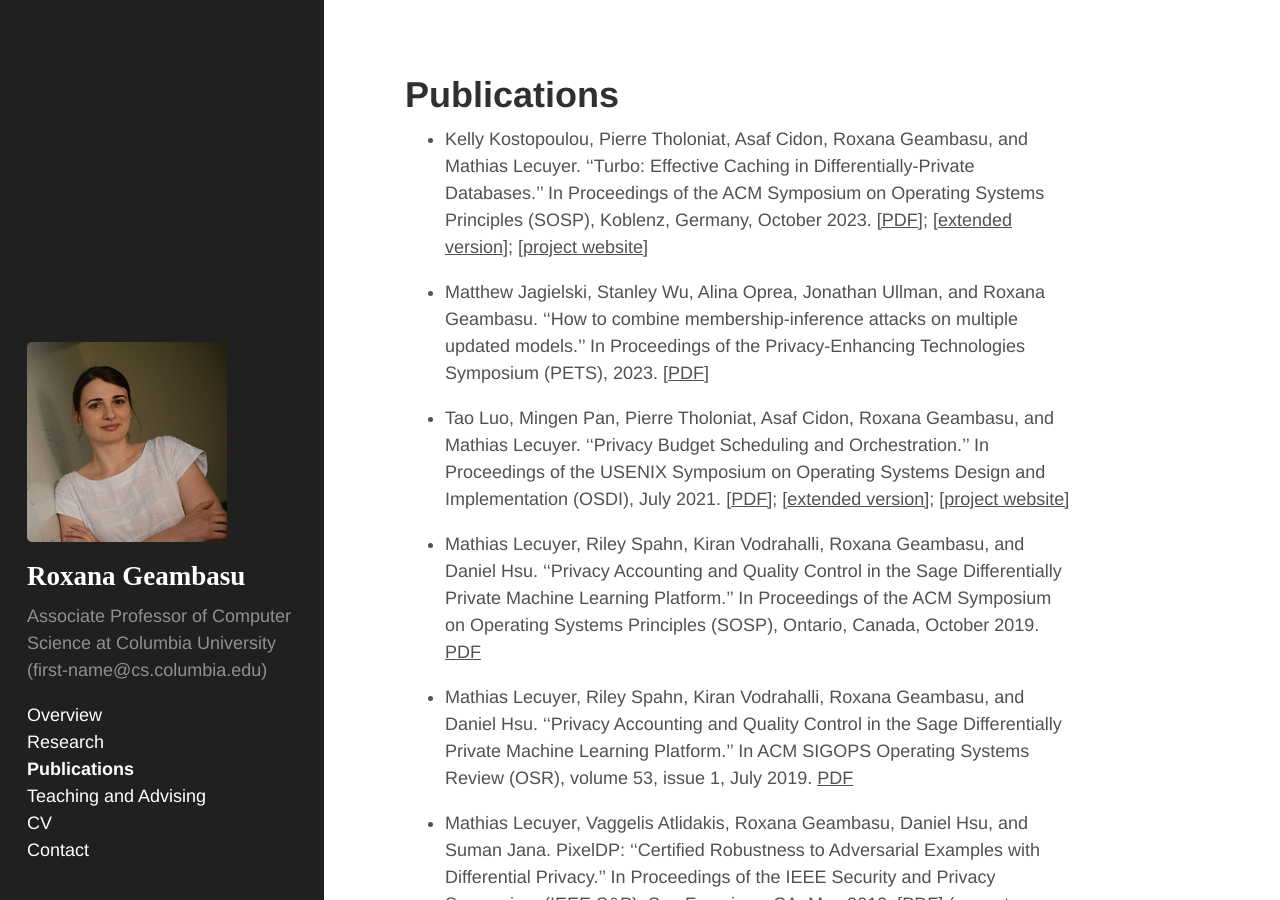
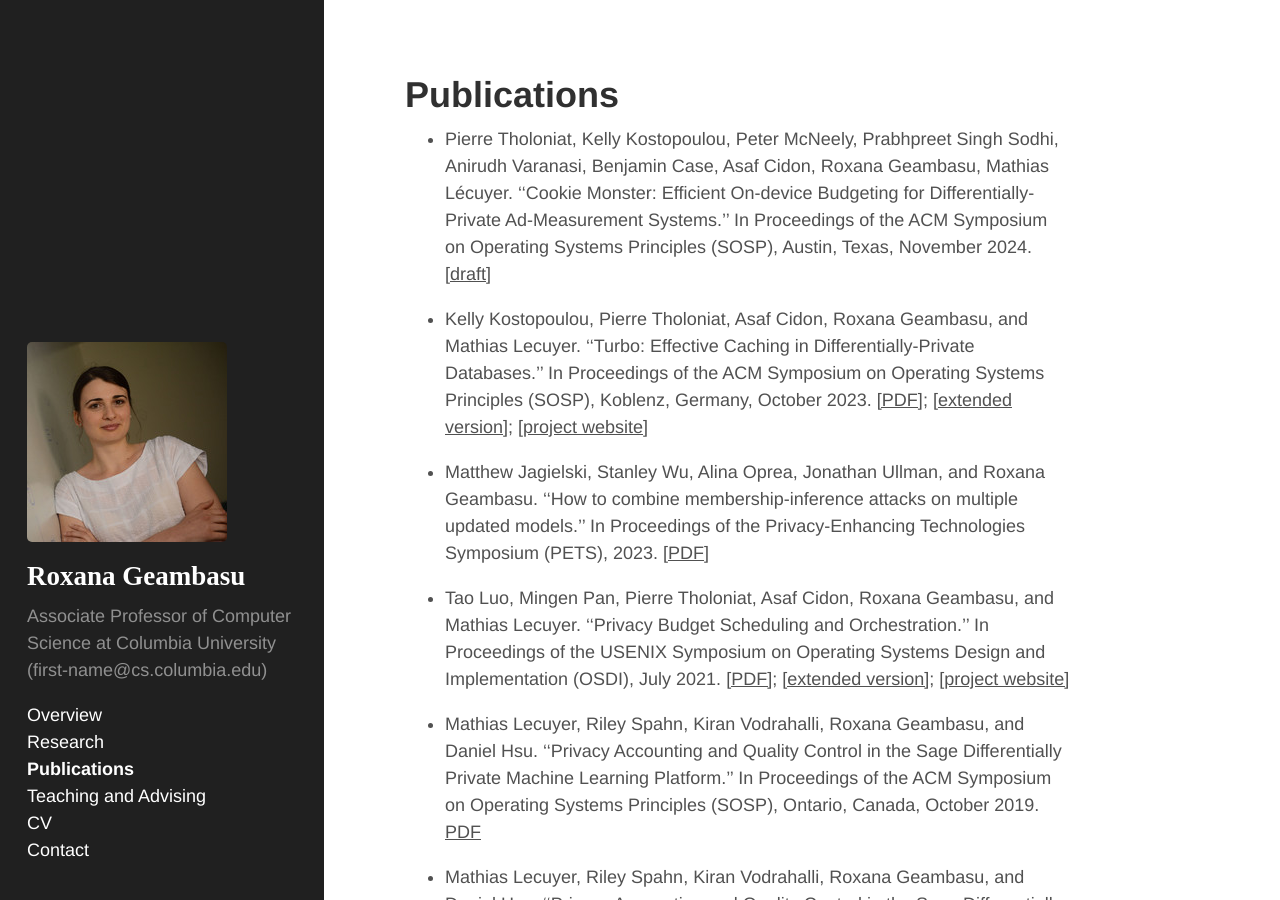
Before and after one commit to roxanageambasu/roxanageambasu.github.io, a Jekyll site: the page built from 02-publications.md, in a window 1280 px wide and 900 px high. Built offline with Jekyll 4.4.1, drawn with Linux system fonts in a browser that asks for light colours.

Commit message:
cookie monster:

```diff
--- a/02-publications.md
+++ b/02-publications.md
@@ -2,6 +2,13 @@
 layout: page
 title: Publications
 ---
+* Pierre Tholoniat, Kelly Kostopoulou, Peter McNeely, Prabhpreet Singh Sodhi,
+  Anirudh Varanasi, Benjamin Case, Asaf Cidon, Roxana Geambasu, Mathias Lécuyer.
+  ''Cookie Monster: Efficient On-device Budgeting for Differentially-Private
+  Ad-Measurement Systems.'' In Proceedings of the ACM Symposium on Operating
+  Systems Principles (SOSP), Austin, Texas, November 2024.
+  [[draft]](https://arxiv.org/abs/2405.16719)
+
 * Kelly Kostopoulou, Pierre Tholoniat, Asaf Cidon, Roxana Geambasu, and
   Mathias Lecuyer.  ''Turbo: Effective Caching in Differentially-Private Databases.''
   In Proceedings of the ACM Symposium on Operating Systems Principles (SOSP),
```
